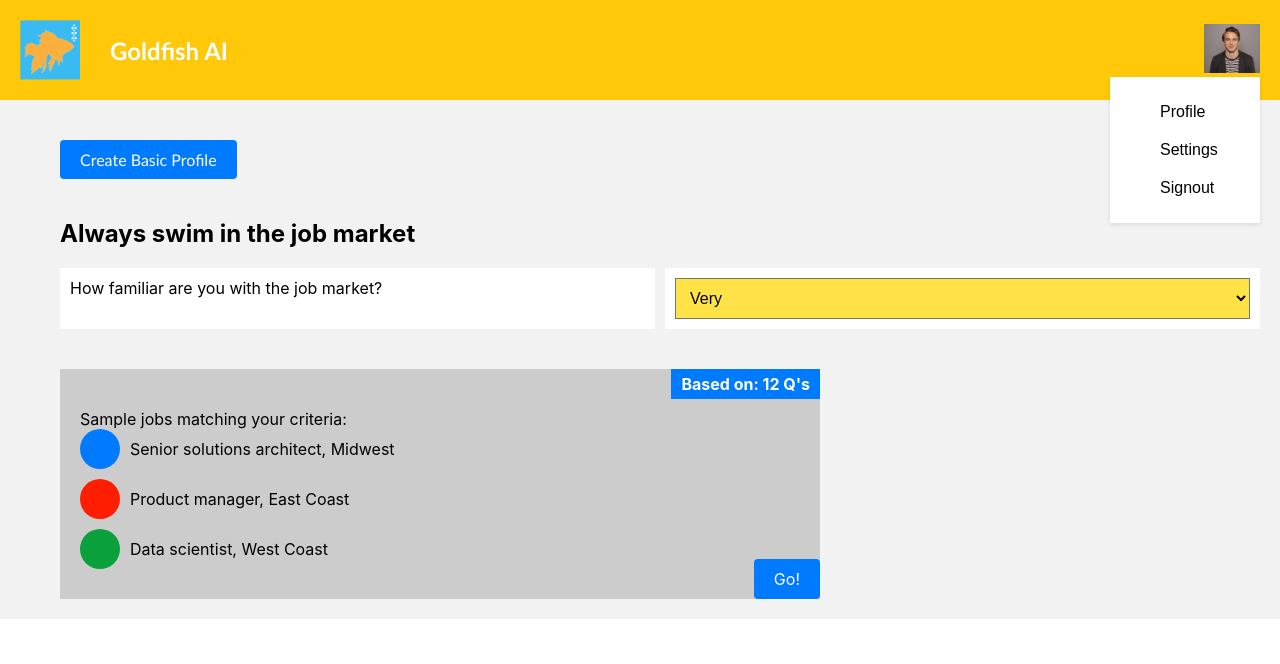
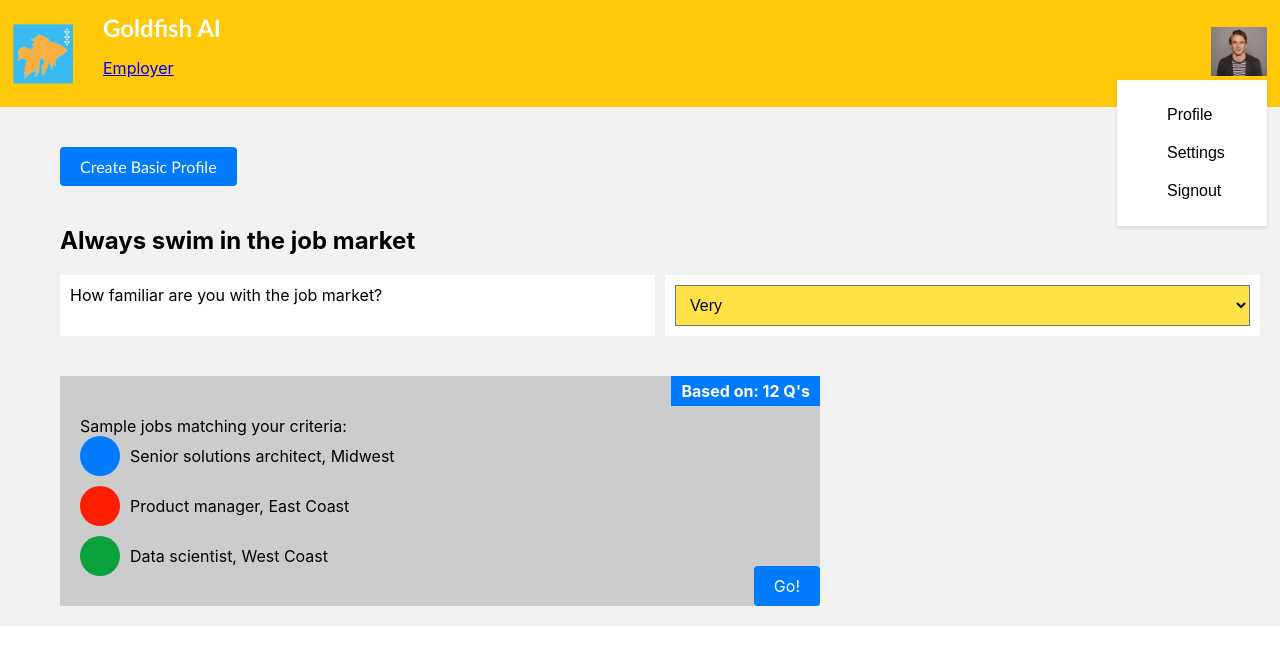
Before and after one commit to Psynaps/Goldfish, a React (Create React App) app: page / in a window 1280 px wide. Both pictures are taken after a click on the button 1232 px from the left and 49 px from the top of the page. Shown: the top 664 px of the page. Built offline with nearby package versions, Linux system fonts and the light colour scheme.

Commit message:
Added employer page (blank) and link to it on home page using react-router

```diff
--- a/package.json
+++ b/package.json
@@ -8,6 +8,7 @@
     "@testing-library/user-event": "^13.5.0",
     "react": "^18.2.0",
     "react-dom": "^18.2.0",
+    "react-router-dom": "^6.11.2",
     "react-scripts": "5.0.1",
     "web-vitals": "^2.1.4"
   },
--- a/src/App.css
+++ b/src/App.css
@@ -5,7 +5,7 @@
 
 .Banner {
   background-color: #ffc909;
-  padding: 20px;
+  padding: 13px;
   display: flex;
   align-items: center;
   justify-content: space-between;
@@ -23,10 +23,10 @@
 
 .Title {
   margin: 0;
+  /* margin-top:  */
   font-family: 'Gill Sans', sans-serif;
   font-size: 24px;
   color: white;
-  margin-left: 10px;
 }
 
 .Body {
@@ -128,7 +128,6 @@
   right: 0;
 }
 
-
 .Content {
   margin-top: 20px;
 }
@@ -199,6 +198,40 @@
 .DropdownMenu button:hover {
   background-color: #f5f5f5;
 }
+.TitleLinkBox {
+  list-style-type: none;
+  padding: 0;
+  margin: 0px;
+  margin-left: 10px;
+  display: flex;
+  flex-direction: column;
+  justify-content: left;
+  text-align: left;
+  /* margin-bottom: 5px;
+  margin-right: 10px; */
+
+}
+
+.HomeContent {
+  text-align: center;
+}
+
+.EmployerContent {
+  text-align: center;
+}
+
+.PageLinks {
+  list-style-type: none;
+  text-align: left;
+  /* margin: 20; */
+  margin-left: -40px;
+
+  /* display: flex; */
+}
+
+.HomeLink {
+  /* display: none; */
+}
 
 
 p {
--- a/src/App.js
+++ b/src/App.js
@@ -1,32 +1,14 @@
 import React, { useState, useEffect, useRef } from 'react';
+import { BrowserRouter as Router, Routes, Route, Link } from 'react-router-dom';
 import goldfishLogo from './images/logo.png';
 import profilePic from './images/profile.png';
 import './App.css';
 
-function App() {
-  const [isDropdownOpen, setDropdownOpen] = useState(false);
-  const dropdownRef = useRef(null);
-
-  const toggleDropdown = () => {
-    setDropdownOpen(!isDropdownOpen);
-  };
-
-  const handleClickOutside = (event) => {
-    if (dropdownRef.current && !dropdownRef.current.contains(event.target)) {
-      setDropdownOpen(false);
-    }
-  };
-
-  useEffect(() => {
-    document.addEventListener('mousedown', handleClickOutside);
-    return () => {
-      document.removeEventListener('mousedown', handleClickOutside);
-    };
-  }, []);
-
+function Home() {
+  // document.getElementById("HomeLink").style.display = "none";
   return (
     <div className="App">
-      <header className="Banner">
+      {/* <header className="Banner">
         <div className="LogoContainer">
           <img src={goldfishLogo} alt="Logo" className="Logo" />
           <h1 className="Title">Goldfish AI</h1>
@@ -45,8 +27,11 @@ function App() {
             </div>
           )}
         </div>
-      </header>
+      </header> */}
+
+
       <div className="Body">
+        {/* <Outlet /> */}
         <div className="CreateProfileContainer">
           <button className="CreateProfileButton">Create Basic Profile</button>
         </div>
@@ -87,9 +72,86 @@ function App() {
 
           </div>
         </div>
-      {/* </div> */}
+        {/* </div> */}
+      </div>
+  );
+}
+
+function EmployerPage() {
+  return (
+    <div className="EmployerContent">
+      <h2>Welcome to the Employer page!</h2>
     </div>
   );
 }
 
+function App() {
+  const [isDropdownOpen, setDropdownOpen] = useState(false);
+  const [page, setPage] = useState("home");
+  const dropdownRef = useRef(null);
+
+  const toggleDropdown = () => {
+    setDropdownOpen(!isDropdownOpen);
+  };
+
+  const handleClickOutside = (event) => {
+    if (dropdownRef.current && !dropdownRef.current.contains(event.target)) {
+      setDropdownOpen(false);
+    }
+  };
+
+  useEffect(() => {
+    document.addEventListener('mousedown', handleClickOutside);
+    return () => {
+      document.removeEventListener('mousedown', handleClickOutside);
+    };
+  }, []);
+
+  return (
+    <Router>
+      <div className="App">
+        <header className="Banner">
+          <div className="LogoContainer">
+            <img src={goldfishLogo} alt="Logo" className="Logo" />
+            <div className="TitleLinkBox">
+              <h1 className="Title">Goldfish AI</h1>
+              <nav>
+                <ul className="PageLinks">
+                  {/* <li className="HomeLink" style={{display: page === "home" ? 'none' : 'grid' }}> */}
+                  <li className="HomeLink" style={{display: page === "home" ? 'none' : 'grid' }} onClick={()=>{setPage("home")}}>
+                    <Link to="/">Home</Link>
+                  </li>
+                  {/* <li className="EmployerLink" style={{display: page === "employer" ? 'none' : 'grid' }}> */}
+                  <li className="EmployerLink" style={{display: page === "employer" ? 'none' : 'grid' }}onClick={()=>{setPage("employer")}}>
+                    <Link to="/employer">Employer</Link>
+                  </li>
+                </ul>
+              </nav>
+            </div>
+          </div>
+          <div className="ProfileDropdown">
+            <button className="ProfileButton" onClick={toggleDropdown}>
+              <img src={profilePic} alt="Profile" className="ProfileIcon" />
+            </button>
+            {isDropdownOpen && (
+              <div className="DropdownContent" ref={dropdownRef}>
+                <ul className="DropdownMenu">
+                  <button>Profile</button>
+                  <button>Settings</button>
+                  <button>Signout</button>
+                </ul>
+              </div>
+            )}
+          </div>
+
+        </header>
+        <Routes>
+          <Route path="/" element={<Home />} />
+          <Route path="/employer" element={<EmployerPage />} />
+        </Routes>
+      </div>
+    </Router>
+  );
+}
+
 export default App;
```
Also changed, not shown: 1 other file (tests, documents, lock files or other folders). Lines whose indentation alone changed are shown as unchanged.
